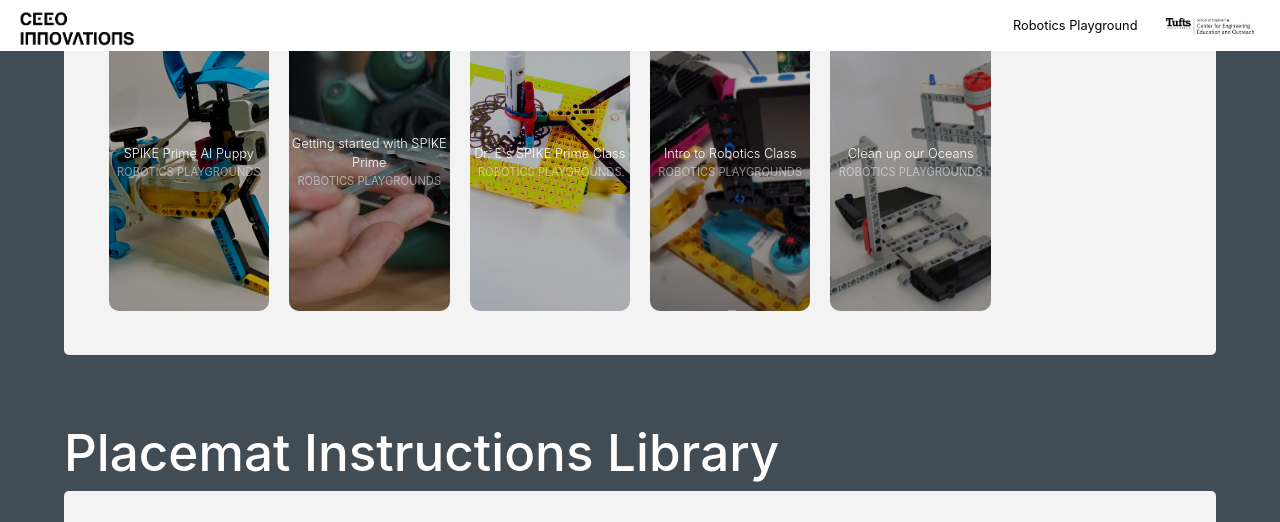
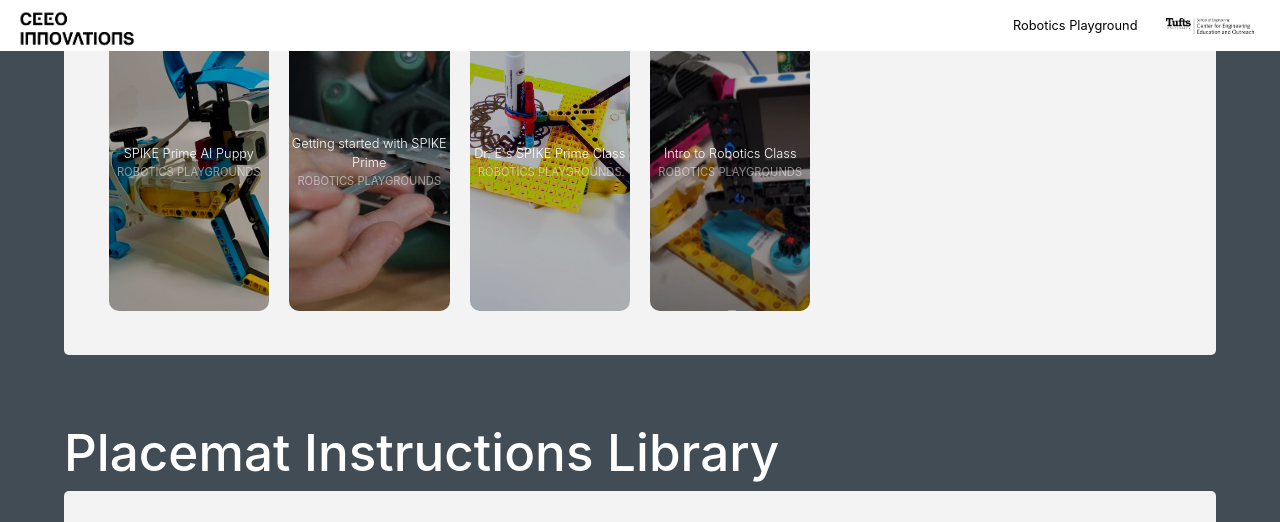
Before and after one commit to ceeoinnovations/RoboticsPlayground, a Jekyll site: the page spikeprime.html, which Jekyll copies as it is, in a window 1280 px wide and 900 px high, scrolled down 558 px, cut to the strip 0-522 px from the top of the window. Built offline with Jekyll 4.4.1, drawn with Linux system fonts in a browser that asks for light colours.

Commit message:
Update spikeprime.html

```diff
--- a/spikeprime.html
+++ b/spikeprime.html
@@ -208,17 +208,6 @@
 
 
 
-                <div class="projectsegment col-sm-6 col-md-3 col-lg-2" >
-                   <a class = "work-thumb" href="/RoboticsPlayground/playlists/trashplaylist.html" >
-                   <div class="work-text">
-                      <h2>Clean up our Oceans</h2>
-                      <p >ROBOTICS PLAYGROUNDS</p>
-                      <p class="work-text2"></p>
-                   </div>
-                   <div id="block" style="background-image: url(web/img/cleancover.JPG)" >  </div>
-                    </a>
-                </div>
-
 
              </div>
         </div>
```
